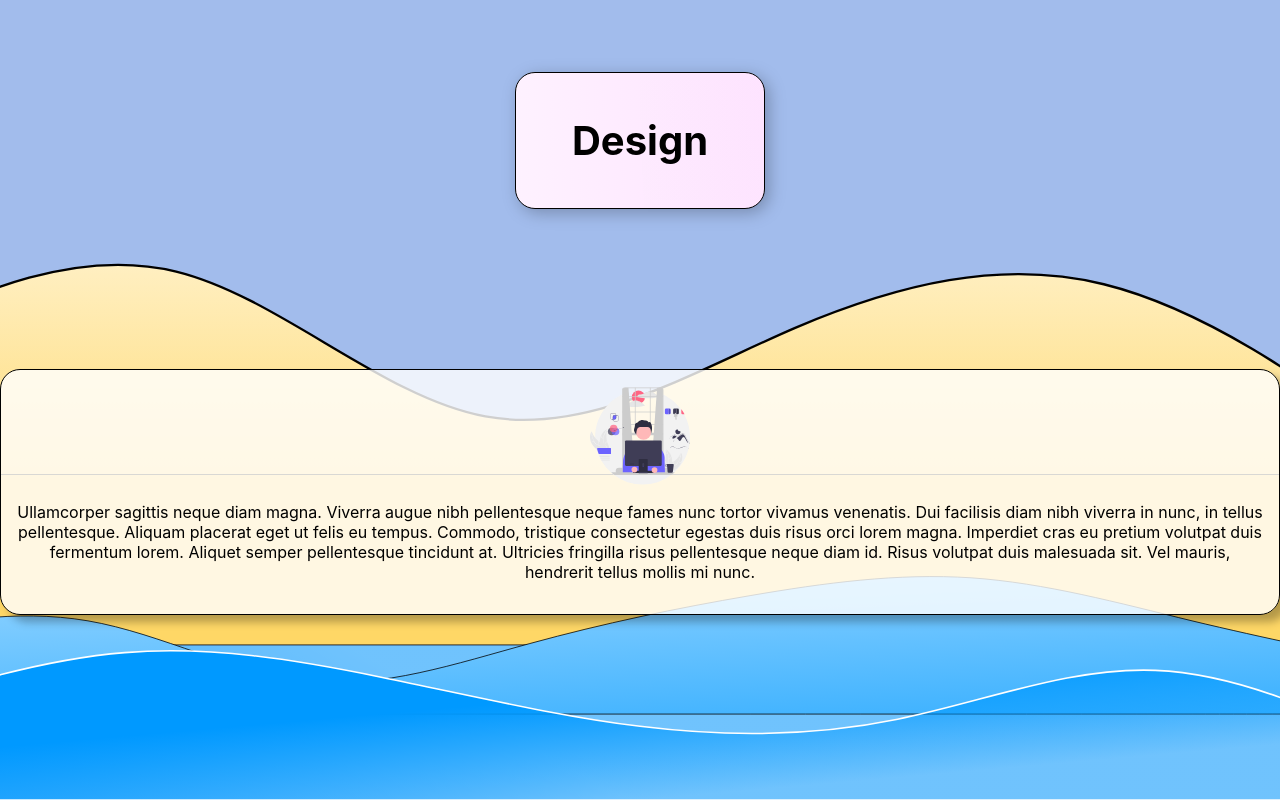
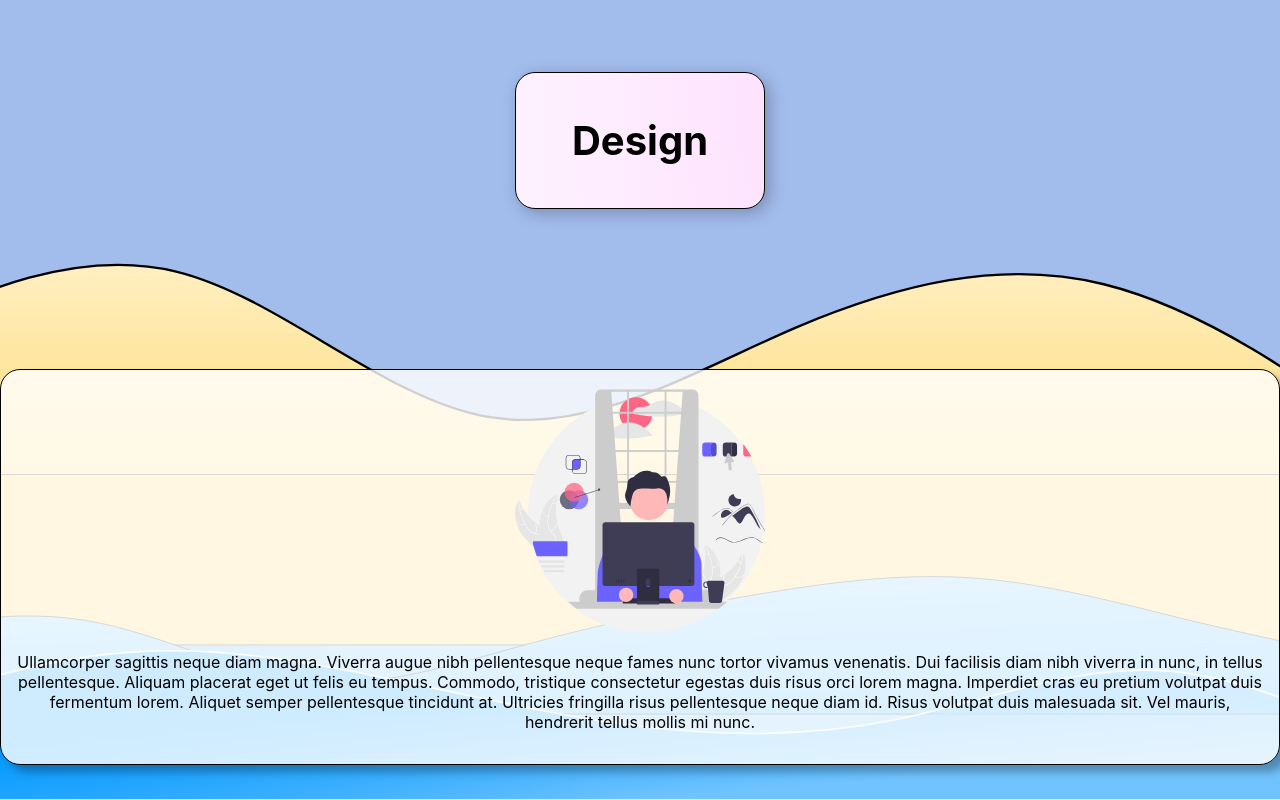
Before and after one commit to petercr/SanTan, a Next.js app: page /design in a window 1280 px wide. Shown: the top 800 px of the page. Built offline with nearby package versions, Linux system fonts and the light colour scheme.

Commit message:
💄 fixed the Card image on the page + alt tag

```diff
--- a/src/pages/design.tsx
+++ b/src/pages/design.tsx
@@ -32,9 +32,9 @@ const Design: NextPage = () => (
         <StyledDiv>
           <Image
             src="/undraw_designer_re_5v95.svg"
-            layout="fixed"
-            height={100}
-            width={100}
+            alt="cartoon drawing of a designer hard at work"
+            height={250}
+            width={250}
           />
           <p>
             Ullamcorper sagittis neque diam magna. Viverra augue nibh
```
